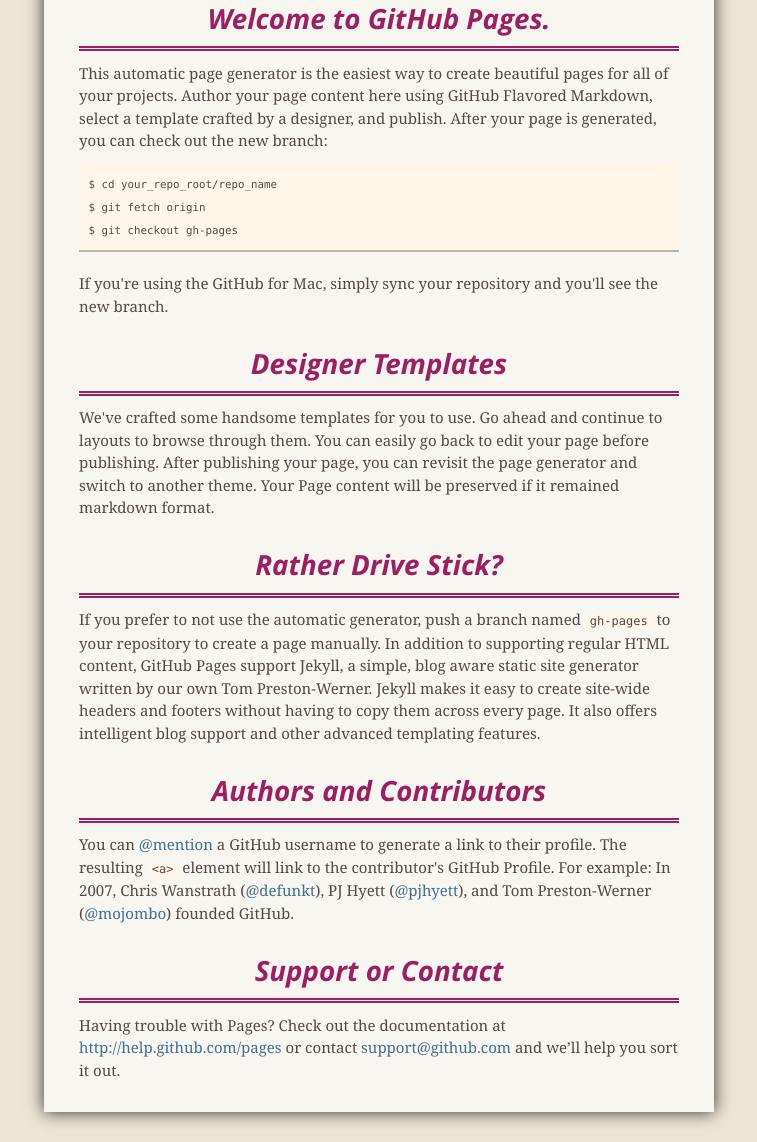
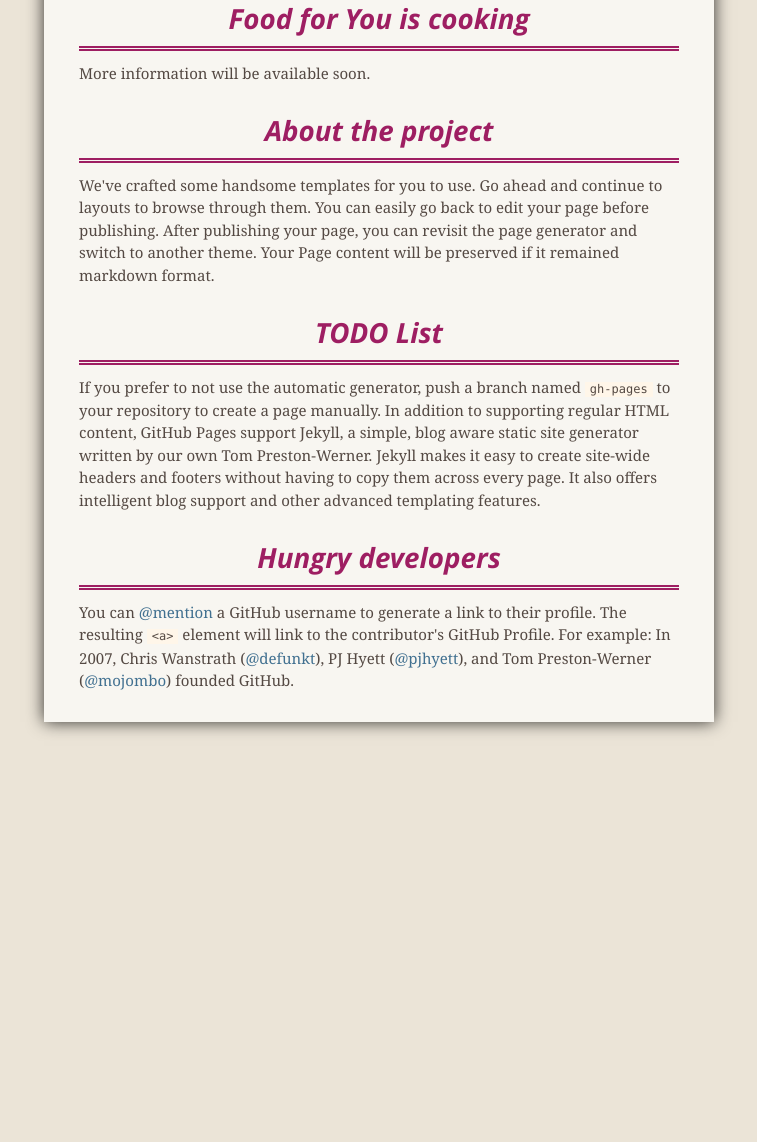
Before and after one commit to kandelakig/foodle, a plain HTML site: page index.html in a window 1280 px wide. Shown: the part 296-1438 px from the top of the page, without its empty margins (261-1018 px from the left). After the commit the page ends 1048 px from the top, so only its background shows below. Drawn offline with nearby package versions, Linux system fonts and the light colour scheme.

Commit message:
content headers

```diff
--- a/index.html
+++ b/index.html
@@ -28,36 +28,24 @@
 
       <section id="main_content">
         <h3>
-<a name="welcome-to-github-pages" class="anchor" href="#welcome-to-github-pages"><span class="octicon octicon-link"></span></a>Welcome to GitHub Pages.</h3>
+<a name="food-for-you-is-cooking" class="anchor" href="#food-for-you-is-cooking"></a>Food for You is cooking</h3>
 
-<p>This automatic page generator is the easiest way to create beautiful pages for all of your projects. Author your page content here using GitHub Flavored Markdown, select a template crafted by a designer, and publish. After your page is generated, you can check out the new branch:</p>
+<p>More information will be available soon.</p>
 
-<pre><code>$ cd your_repo_root/repo_name
-$ git fetch origin
-$ git checkout gh-pages
-</code></pre>
-
-<p>If you're using the GitHub for Mac, simply sync your repository and you'll see the new branch.</p>
-
-<h3>
-<a name="designer-templates" class="anchor" href="#designer-templates"><span class="octicon octicon-link"></span></a>Designer Templates</h3>
+<h3><a name="about-the-project" class="anchor" href="#about-the-project"></a>About the project</h3>
 
 <p>We've crafted some handsome templates for you to use. Go ahead and continue to layouts to browse through them. You can easily go back to edit your page before publishing. After publishing your page, you can revisit the page generator and switch to another theme. Your Page content will be preserved if it remained markdown format.</p>
 
 <h3>
-<a name="rather-drive-stick" class="anchor" href="#rather-drive-stick"><span class="octicon octicon-link"></span></a>Rather Drive Stick?</h3>
+<a name="todo-list" class="anchor" href="#todo-list"></a>TODO List</h3>
 
 <p>If you prefer to not use the automatic generator, push a branch named <code>gh-pages</code> to your repository to create a page manually. In addition to supporting regular HTML content, GitHub Pages support Jekyll, a simple, blog aware static site generator written by our own Tom Preston-Werner. Jekyll makes it easy to create site-wide headers and footers without having to copy them across every page. It also offers intelligent blog support and other advanced templating features.</p>
 
 <h3>
-<a name="authors-and-contributors" class="anchor" href="#authors-and-contributors"><span class="octicon octicon-link"></span></a>Authors and Contributors</h3>
+<a name="hungry-developers" class="anchor" href="#hungry-developers"></a>Hungry developers</h3>
 
 <p>You can <a href="https://github.com/blog/821" class="user-mention">@mention</a> a GitHub username to generate a link to their profile. The resulting <code>&lt;a&gt;</code> element will link to the contributor's GitHub Profile. For example: In 2007, Chris Wanstrath (<a href="https://github.com/defunkt" class="user-mention">@defunkt</a>), PJ Hyett (<a href="https://github.com/pjhyett" class="user-mention">@pjhyett</a>), and Tom Preston-Werner (<a href="https://github.com/mojombo" class="user-mention">@mojombo</a>) founded GitHub.</p>
 
-<h3>
-<a name="support-or-contact" class="anchor" href="#support-or-contact"><span class="octicon octicon-link"></span></a>Support or Contact</h3>
-
-<p>Having trouble with Pages? Check out the documentation at <a href="http://help.github.com/pages">http://help.github.com/pages</a> or contact <a href="mailto:support@github.com">support@github.com</a> and we’ll help you sort it out.</p>
       </section>
 
 <!--
```
